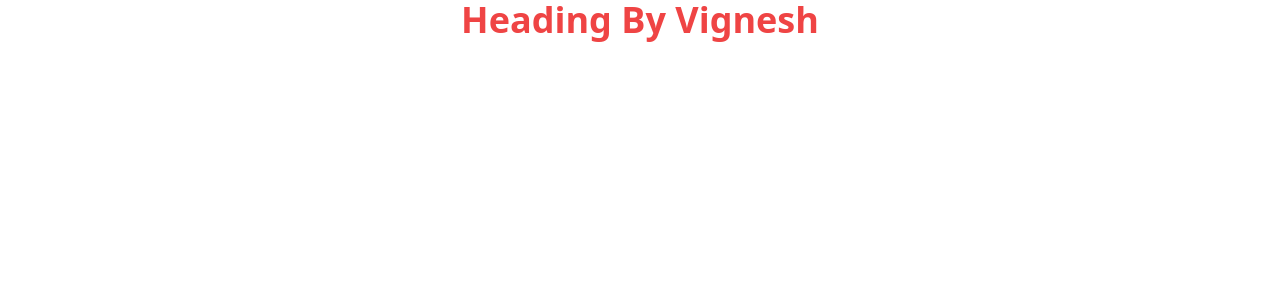
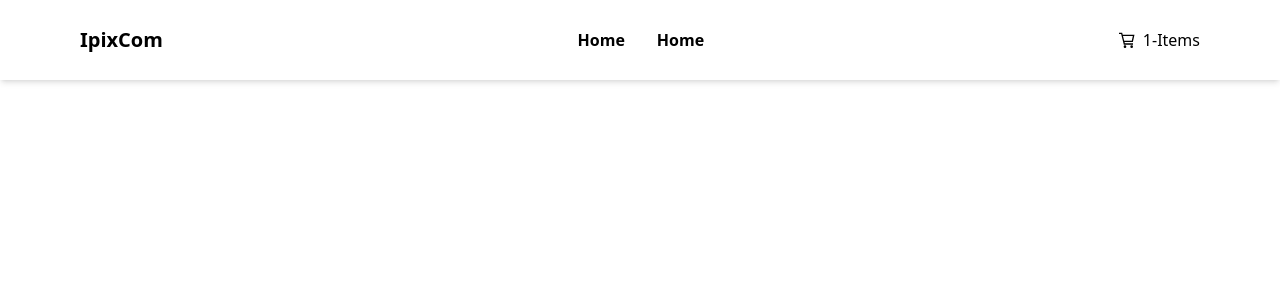
Before and after one commit to vigneshherao/Ipix_React_Vignesh_Task, a React (Create React App) app: page / in a window 1280 px wide. Shown: the top 300 px of the page. Built offline with nearby package versions, Linux system fonts and the light colour scheme.

Commit message:
Implemented Navbar

```diff
--- a/package.json
+++ b/package.json
@@ -8,6 +8,7 @@
     "@testing-library/user-event": "^13.5.0",
     "react": "^18.2.0",
     "react-dom": "^18.2.0",
+    "react-icons": "^5.0.1",
     "react-scripts": "5.0.1",
     "web-vitals": "^2.1.4"
   },
--- a/src/App.js
+++ b/src/App.js
@@ -1,8 +1,9 @@
+import Navbar from "./components/Navbar";
 
 function App() {
   return (
-    <div className="text-center">
-      <h2 className="text-red-500 font-bold text-4xl">Heading By Vignesh</h2>
+    <div>
+      <Navbar/>
     </div>
   );
 }
--- /dev/null
+++ b/src/components/Navbar.js
@@ -0,0 +1,26 @@
+import React from 'react'
+import { GrCart } from "react-icons/gr";
+import {navLinks} from "../utils/constants"
+
+const Navbar = () => {
+  return (
+<div className='w-full h-20 bg-white flex justify-between px-10 sm:px-20 items-center shadow-md'>
+        <div>
+           <a href='#' className='text-black font-bold text-xl'>IpixCom</a>
+        </div>
+        <div className='hidden lg:block'>
+            <ul className='flex text-black font-semibold text-md gap-8'>
+                {
+                    navLinks.map((navItems)=><li key={navItems.id}>{navItems.name}</li>)
+                }
+            </ul>
+        </div>
+        <div className='flex items-center'>
+            <GrCart/>
+            <span className='ml-2'>1-Items</span>
+        </div>
+    </div>
+  )
+}
+
+export default Navbar
--- /dev/null
+++ b/src/utils/constants.js
@@ -0,0 +1,10 @@
+export const navLinks = [
+    {
+        id:1,
+        name:"Home",
+    },
+    {
+        id:2,
+        name:"Home",
+    },
+]
```
Also changed, not shown: 1 other file (tests, documents, lock files or other folders).
